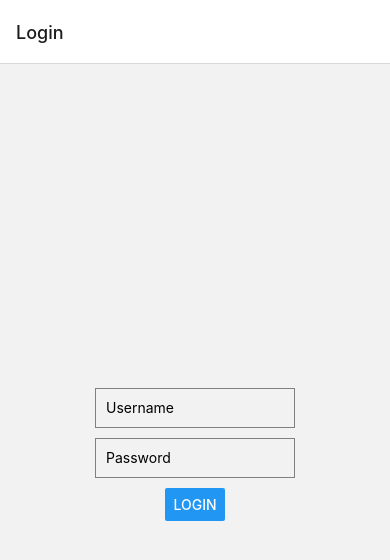
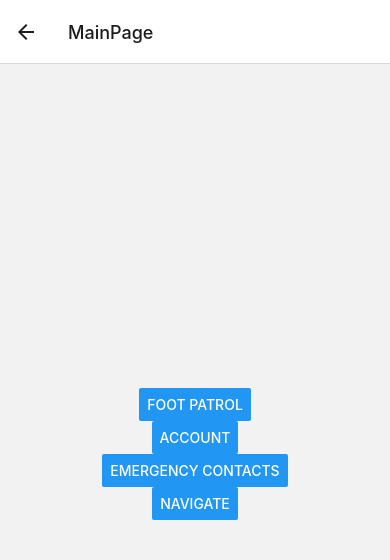
Before and after one commit to michellerosem/SheHacks8, a React Native app: screen /MainPage in a window 390 px wide. Before the commit this address had no page. Shown: the top 560 px of the page. Built offline with nearby package versions, Linux system fonts and the light colour scheme.

Commit message:
lorem ipsum

```diff
--- a/App.js
+++ b/App.js
@@ -4,7 +4,8 @@ import { NavigationContainer } from '@react-navigation/native';
 import { createStackNavigator } from '@react-navigation/stack';
 import AccountInfo from './AccountInfo'; //Connects to AccountInfo.js file
 import LoginScreen from './LoginScreen';
-
+import Navigate from './Navigate';
+import MainPage from './MainPage';
 const Stack = createStackNavigator();
 
 const App = () => {
@@ -13,6 +14,8 @@ const App = () => {
       <Stack.Navigator>
         <Stack.Screen name="Login" component={LoginScreen} />
         <Stack.Screen name="Account Info" component={AccountInfo} />
+        <Stack.Screen name="Navigate" component={Navigate} />
+        <Stack.Screen name="MainPage" component={MainPage} />
 
       </Stack.Navigator>
     </NavigationContainer>
--- a/LoginScreen.js
+++ b/LoginScreen.js
@@ -6,11 +6,10 @@ const LoginScreen = ({ navigation }) => {
   const [username, setUsername] = useState('');
   const [password, setPassword] = useState('');
 
- const handleLogin = () => {
-  // For the prototype, we assume the credentials are always correct.
-  // So, we directly navigate to the 'Account Info' screen.
-  navigation.navigate('Account Info');
-};
+  const handleLogin = () => {
+    // Navigate to the 'MainPage' screen
+    navigation.navigate('MainPage');
+  };
 
   return (
     <View style={styles.container}>
--- /dev/null
+++ b/MainPage.js
@@ -0,0 +1,58 @@
+// MainPage.js
+import React from 'react';
+import { View, Button, StyleSheet, Linking, Alert } from 'react-native';
+
+const MainPage = ({ navigation }) => {
+  const handleCallFootPatrol = () => {
+    let phoneNumber = '';
+
+    if (Platform.OS === 'android') {
+      phoneNumber = 'tel:${5196613650}';
+    }
+    else {
+      phoneNumber = 'telprompt:${5196613650}';
+    }
+
+    Linking.canOpenURL(phoneNumber)
+      .then(supported => {
+        if (!supported) {
+          Alert.alert('Phone number is not available');
+        } else {
+          return Linking.openURL(phoneNumber);
+        }
+      })
+      .catch(err => console.log(err));
+  };
+
+  return (
+    <View style={styles.container}>
+      <Button
+        title="Foot Patrol"
+        onPress={handleCallFootPatrol}
+      />
+      <Button
+        title="Account"
+        onPress={() => navigation.navigate('Account')}
+      />
+      <Button
+        title="Emergency Contacts"
+        onPress={() => navigation.navigate('EmergencyContacts')}
+      />
+      <Button
+        title="Navigate"
+        onPress={() => navigation.navigate('Navigate')}
+      />
+    </View>
+  );
+};
+
+const styles = StyleSheet.create({
+  container: {
+    flex: 1,
+    justifyContent: 'center',
+    alignItems: 'center',
+    padding: 20,
+  },
+});
+
+export default MainPage;
```
